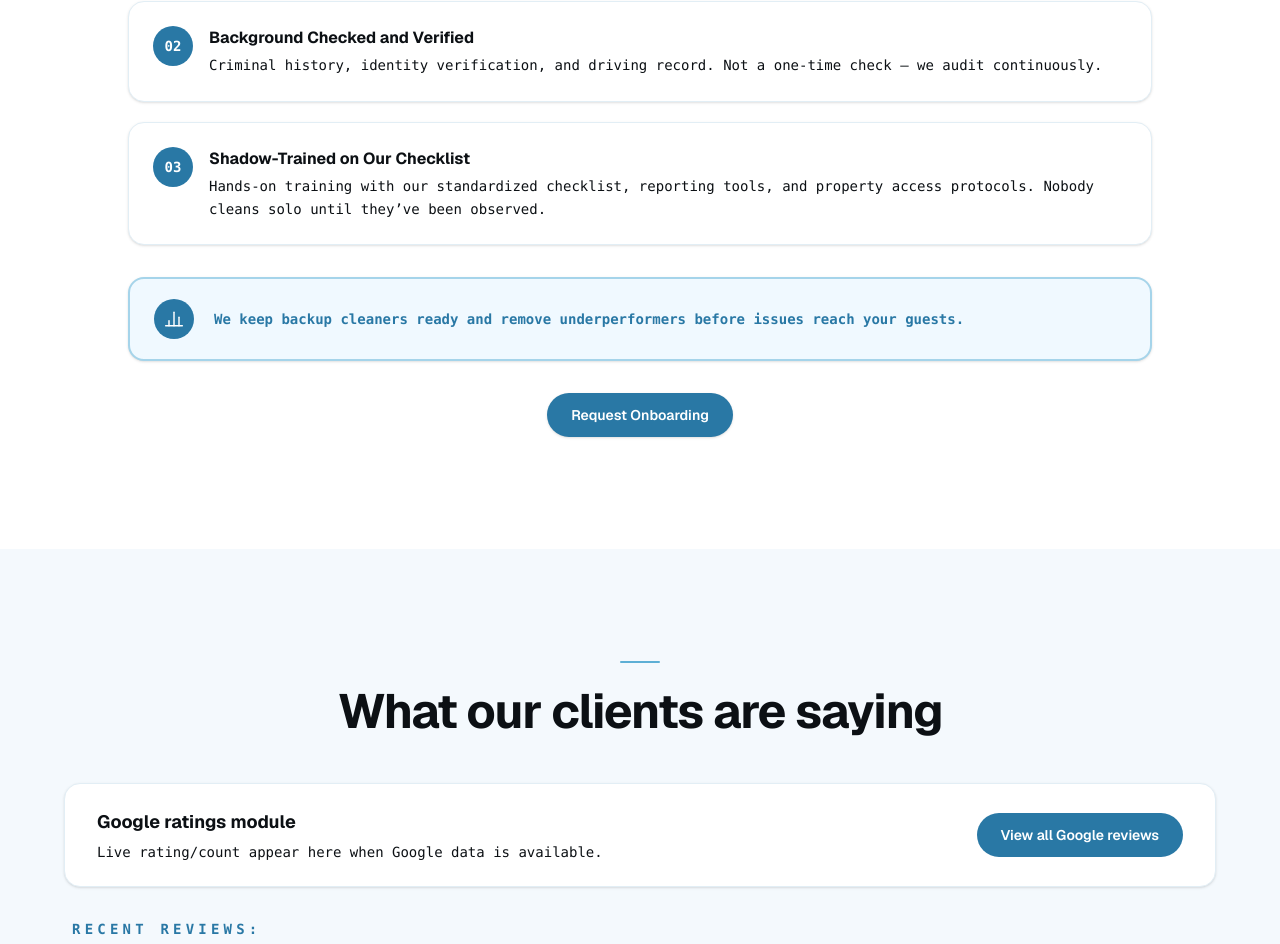
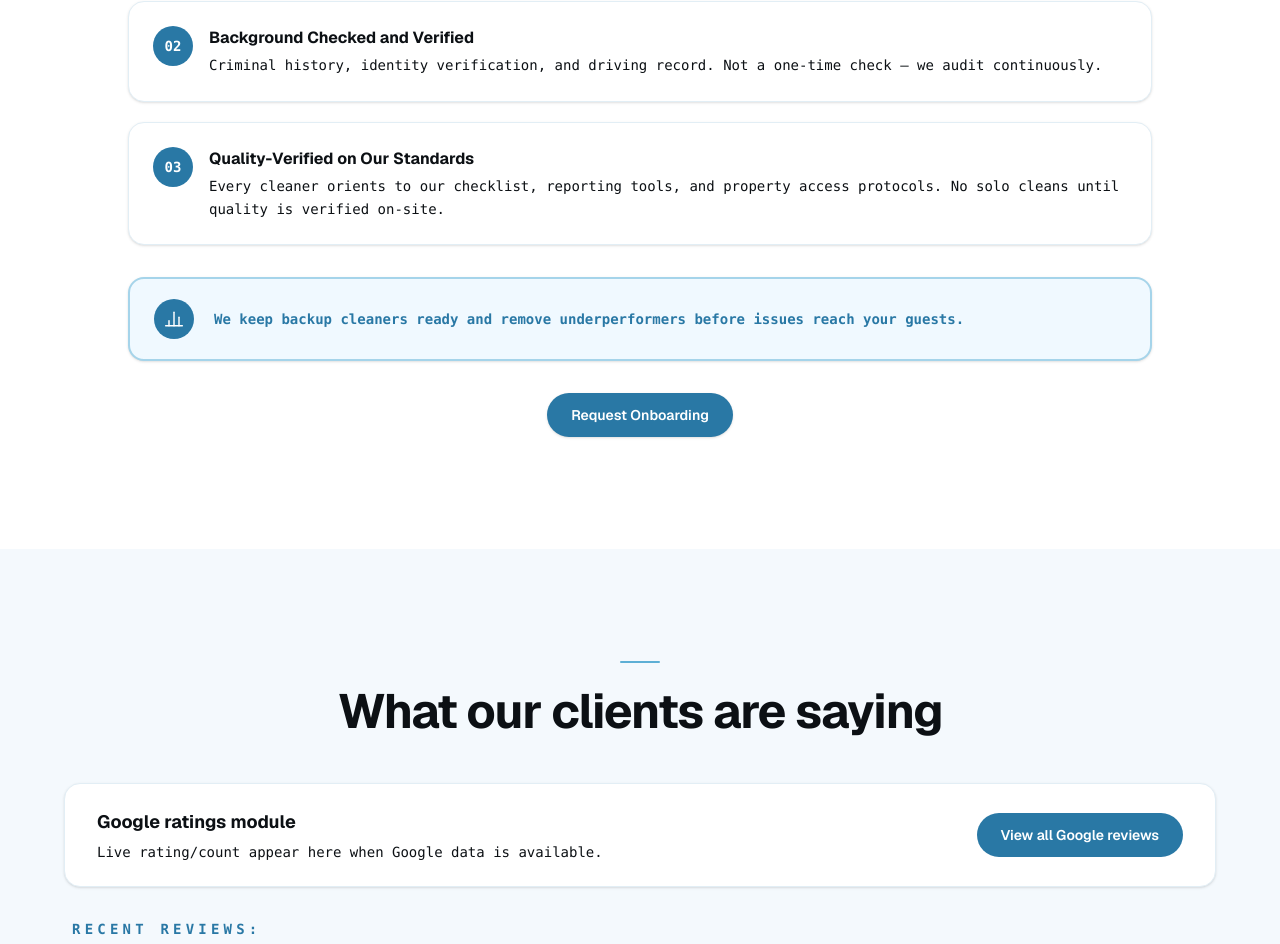
Before and after one commit to abelthomas2/bluebunny, a Next.js app: page / in a window 1280 px wide. Shown: the part 6428-7372 px from the top of the page. Built offline with nearby package versions, Linux system fonts and the light colour scheme; no server answers.

Commit message:
consistency

```diff
--- a/app/page.tsx
+++ b/app/page.tsx
@@ -249,9 +249,9 @@ const cleanerVettingSteps = [
       'Criminal history, identity verification, and driving record. Not a one-time check — we audit continuously.',
   },
   {
-    step: 'Shadow-Trained on Our Checklist',
+    step: 'Quality-Verified on Our Standards',
     detail:
-      "Hands-on training with our standardized checklist, reporting tools, and property access protocols. Nobody cleans solo until they\u2019ve been observed.",
+      "Every cleaner orients to our checklist, reporting tools, and property access protocols. No solo cleans until quality is verified on-site.",
   },
 ];
 
@@ -274,7 +274,7 @@ const faqItems = [
   {
     question: 'Can you handle same-day turnovers?',
     answer:
-      'Yes. Same-day cleans are completed within 3.5 hours of checkout. For larger properties (4+ bedrooms), we dispatch a two-cleaner team to ensure the unit is guest-ready by check-in.',
+      'Yes. Same-day cleans are completed within 3.5 hours of checkout. For same-day turnovers on properties with more than 3 bedrooms, we dispatch a two-cleaner team to ensure the unit is guest-ready by check-in.',
   },
   {
     question: 'What happens if a guest checks out late or checks in early?',
@@ -510,7 +510,7 @@ export default async function TurnoverCleaningPage() {
           </div>
           <div className="absolute inset-0 bg-gradient-to-b from-[#0C1014]/75 via-[#0C1014]/65 to-[#0C1014]/80" />
 
-          <div className="relative px-5 pb-12 pt-5 md:pb-24 md:pt-20">
+          <div className="relative px-5 pt-5 pb-12 md:pt-20 md:pb-24">
             <div className="mx-auto grid max-w-6xl gap-8 md:gap-12 md:grid-cols-[1.1fr_1fr]">
               {/* Left: headline */}
               <div className="flex flex-col rounded-3xl border border-[#E2EEF5] bg-white p-5 shadow-[0_22px_65px_rgba(12,16,20,0.16)] md:px-8 md:pt-5 md:pb-5">
--- a/app/privacy/page.tsx
+++ b/app/privacy/page.tsx
@@ -34,7 +34,7 @@ const infoAutomaticDetails = [
 const thirdPartySources = [
   "Property management platforms (Airbnb, VRBO, direct booking systems) when you authorize integration",
   "Payment processors for billing purposes",
-  "Background check services for employee screening",
+  "Background check services for contractor screening",
   "Public records for property verification",
 ];
 
@@ -402,7 +402,7 @@ export default function PrivacyPage() {
                 407-773-1724
               </a>
             </p>
-            <p>Hours: Daily support from 8am to 8pm ET</p>
+            <p>Hours: Daily support from 8am to 7pm ET</p>
             <p className="text-[#0C1014]/85">
               For privacy-specific inquiries, please include “Privacy Request” in your email subject
               line. We will respond within 30 days of receiving your request.
```
